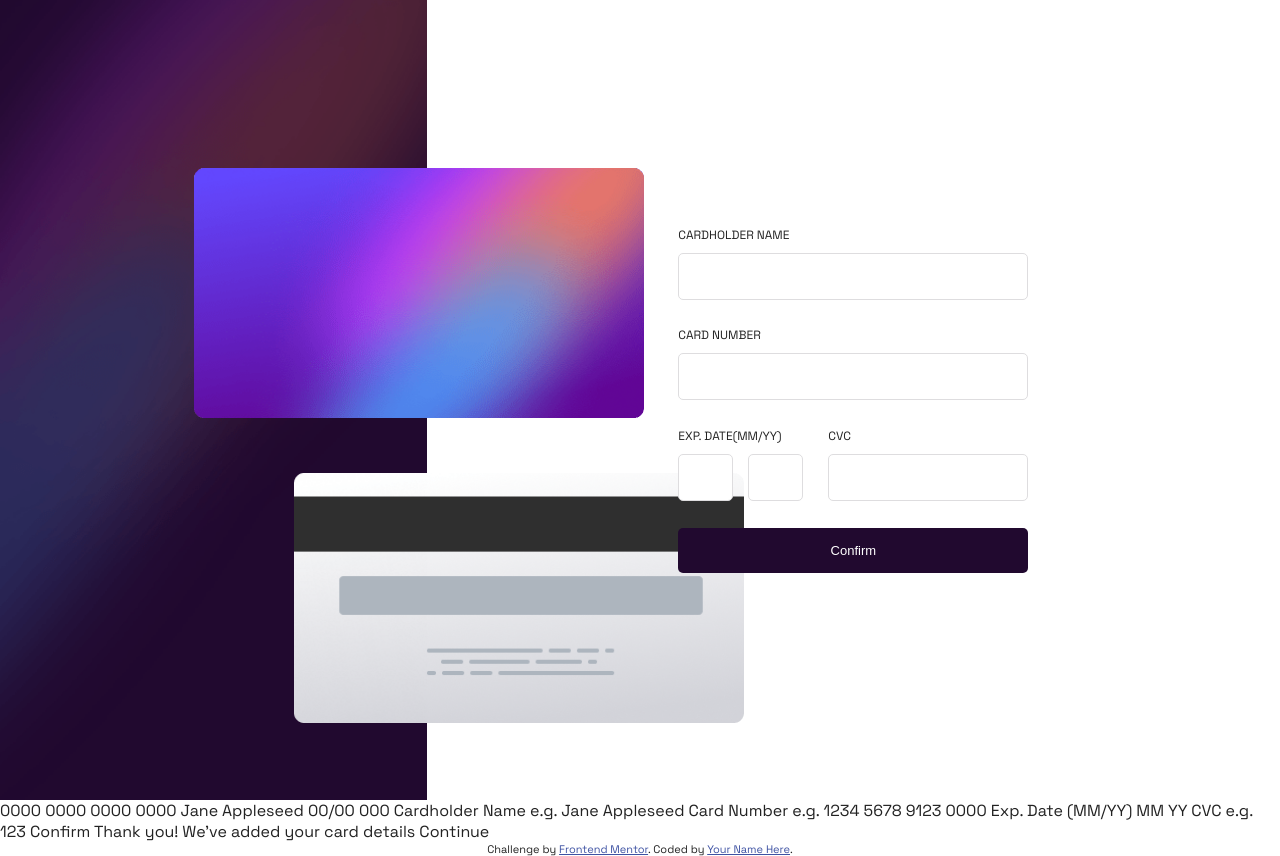
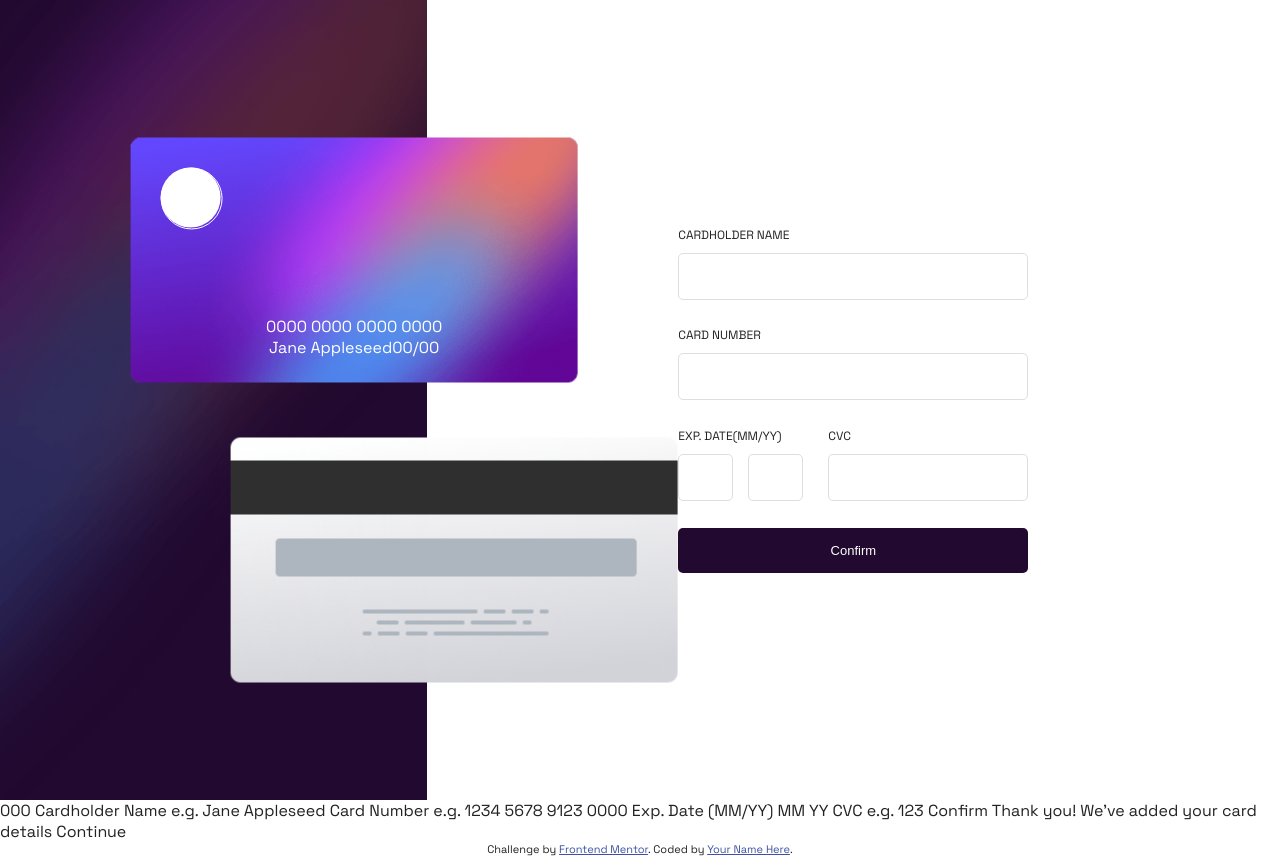
Before and after one commit to gentcod/interactive-card-details-form, a website built with Parcel: page index.html in a window 1280 px wide. Built offline with nearby package versions, Linux system fonts and the light colour scheme.

Commit message:
Card details initial

```diff
--- a/index.html
+++ b/index.html
@@ -23,6 +23,24 @@
       <img src="./images/bg-main-desktop.png" alt="Background Gradient" class="background--left-image">
       <div class="cards__container">
         <div class="card card--front">
+
+          <div class="card--front-details">
+
+            <div class="card--front-details--top">
+              <div class="card--front-details ball ball--large"></div>
+              <div class="card--front-details ball ball--small"></div>
+            </div>
+
+
+            <div class="card--front-details--bottom">
+              <span class="card--front-details--card-num">0000 0000 0000 0000</span>
+
+              <div class="card--front-details--bottom-container">
+                <span class="card--front-details--name">Jane Appleseed</span>
+                <span class="card--front-details--card-exp-date">00/00</span>
+              </div>
+            </div>
+          </div>
           <img src="./images/bg-card-front.png" alt="Card Front" class="card__img">
         </div>
         <div class="card card--back">
@@ -68,9 +86,6 @@
         </form>
     </div>
   </div>
-  0000 0000 0000 0000
-  Jane Appleseed
-  00/00
 
   000
 
--- a/sass/components/_cards.scss
+++ b/sass/components/_cards.scss
@@ -2,19 +2,49 @@
    display: inline-block;
    position: absolute;
    top: 0;
-   left: 30%;
-   transform: translate(-20%, 30%);
+   left: 25%;
+   transform: translate(-20%, 25%);
 }
 
 .card {
+   max-height: 25rem;
+   max-width: 45rem;
 
    &__img {
-      height: 25rem;
-      width: 45rem;
+      max-height: 25rem;
+      max-width: 45rem;
    }
 
    &--front {
       margin-bottom: 5rem;
       transform: translateX(-10rem);
+      position: relative;
+
+      &-details {
+         width: 100%;
+         height: 100%;
+         padding: 3rem;
+         display: flex;
+         flex-direction: column;
+         justify-content: space-between;
+         color: $color-white;
+         position: absolute;
+
+         &-top {
+
+         }
+
+         &--bottom {
+            display: flex;
+            flex-direction: column;
+            align-items: center;
+
+            &-container {
+               display: flex;
+               flex-direction: row;
+               justify-content: space-between;
+            }
+         }
+      }
    }
 }
--- a/sass/components/_compositions.scss
+++ b/sass/components/_compositions.scss
@@ -1,12 +1,28 @@
-.hidden {
-   display: none !important;
-   transform: translateY(-5rem);
+// .hidden {
+//    display: none !important;
+//    transform: translateY(-5rem);
+// }
+
+// .active {
+//    display: visible;
+// }
+
+// .hide {
+//    display: none !important;
+// }
+
+.ball {
+   border-radius: 50%;
+
+   &--large {
+      background-color: $color-white;
+      max-height: 3rem;
+      max-width: 3rem;
+   }
+
+   &--small {
+      border: 1px solid $color-white;
+      max-width: 1.5rem;
+      max-height: 1.5rem;
+   }
 }
-
-.active {
-   display: visible;
-}
-
-.hide {
-   display: none !important;
-}
```
Also changed, not shown: css/style.css, 1 other file.
